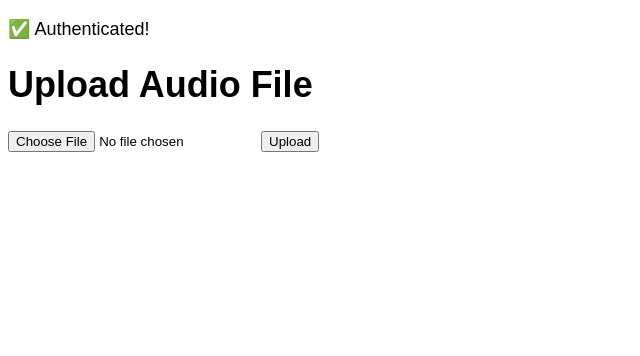
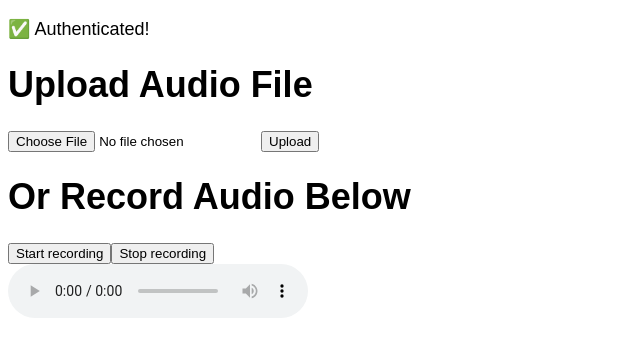
Before and after one commit to stephenjayakar/voice-journaling, a React (Create React App) app: page / in a window 1280 px wide. Both pictures are taken after typing "Sample123" into the empty fields and a click on the button "Save API Key". Shown: the top 356 px of the page, without its empty margins (0-640 px from the left). Built offline with nearby package versions, Linux system fonts and the light colour scheme.

Commit message:
add audio recording

```diff
--- a/src/App.tsx
+++ b/src/App.tsx
@@ -1,4 +1,4 @@
-import React, { useState, useEffect } from "react";
+import { useRef, useState, useEffect } from "react";
 import OpenAI from "openai";
 import ReactMarkdown from "react-markdown";
 
@@ -19,6 +19,31 @@ function App() {
   const [file, setFile] = useState<File | null>(null);
   const authenticated = openAIClient !== null;
   const [audioText, setAudioText] = useState("");
+  const [recorder, setRecorder] = useState<MediaRecorder | null>(null);
+  const [chunks, setChunks] = useState<BlobPart[]>([]);
+  const audioRef = useRef<HTMLAudioElement | null>(null);
+
+  const startRecording = async () => {
+    const stream = await navigator.mediaDevices.getUserMedia({ audio: true });
+    const mediaRecorder = new MediaRecorder(stream);
+    mediaRecorder.ondataavailable = (e) => {
+      setChunks((prevChunks) => [...prevChunks, e.data]);
+    };
+    mediaRecorder.start();
+    setRecorder(mediaRecorder);
+  };
+
+  const stopRecording = () => {
+    recorder?.stop();
+    const blob = new Blob(chunks, { type: "audio/ogg; codecs=opus" });
+    const audioURL = window.URL.createObjectURL(blob);
+    audioRef.current!.src = audioURL;
+    setChunks([]);
+    setRecorder(null);
+    setFile(
+      new File([blob], "recorded-audio.ogg", { type: "audio/ogg; codecs=opus" })
+    ); // convert Blob to File
+  };
 
   useEffect(() => {
     const storedApiKey = localStorage.getItem("API_KEY");
@@ -66,6 +91,10 @@ function App() {
           <button onClick={buttonPressed} type="submit">
             Upload
           </button>
+          <h1>Or Record Audio Below</h1>
+          <button onClick={startRecording}>Start recording</button>
+          <button onClick={stopRecording}>Stop recording</button>
+          <audio ref={audioRef} controls />
         </>
       )}
     </div>
```
